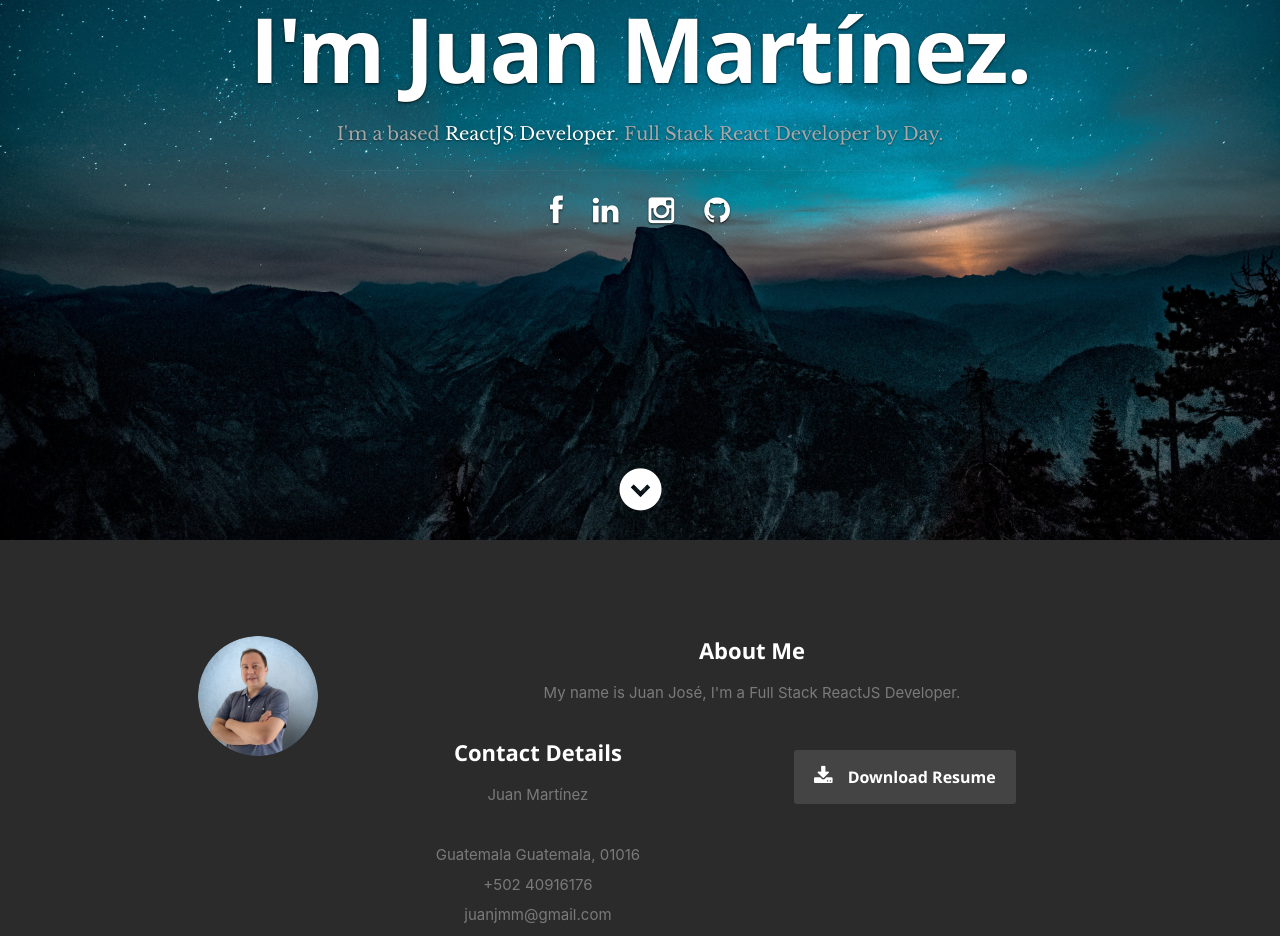
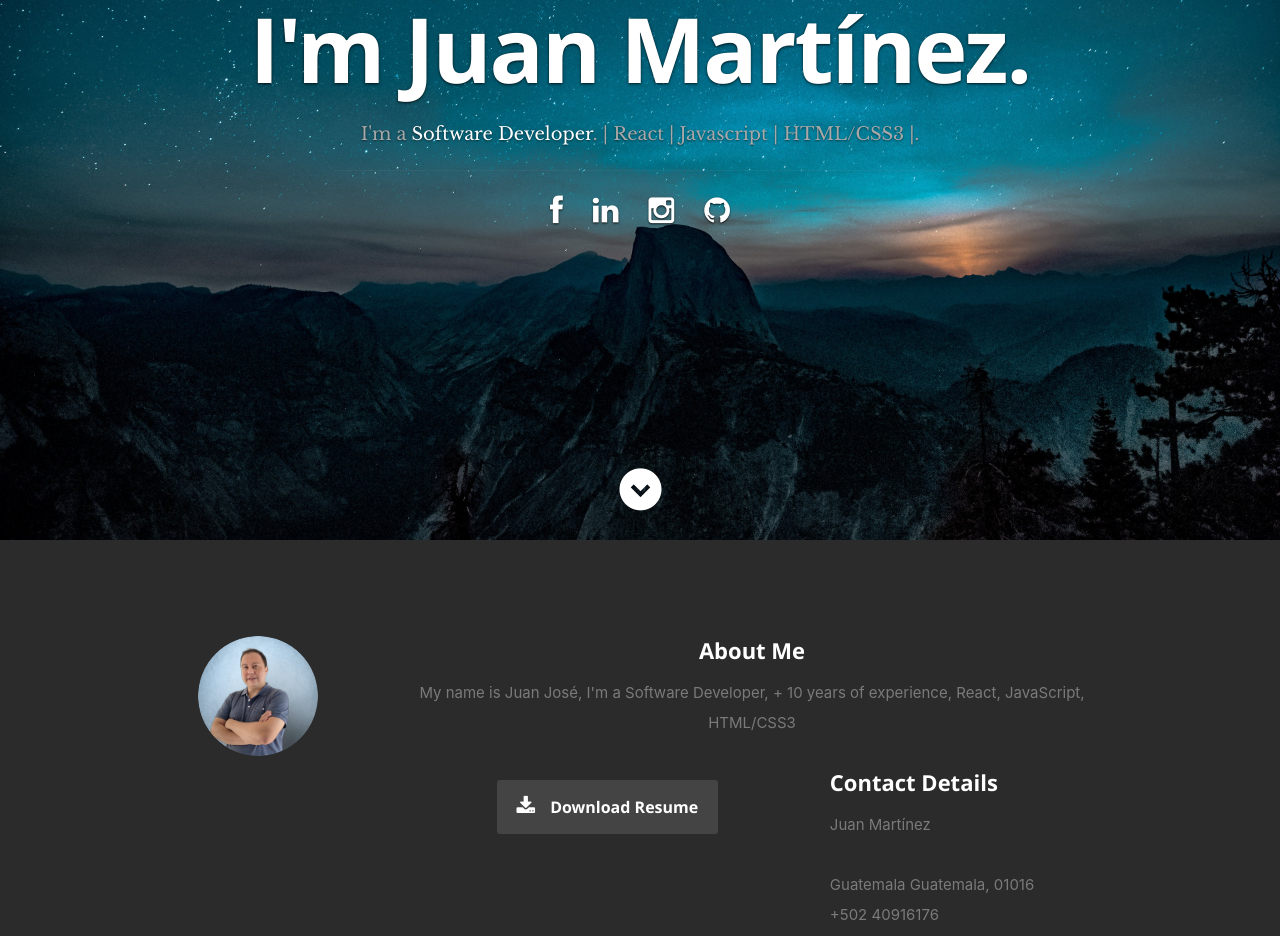
Before and after one commit to juanjmartinez/portfolio, a React (Create React App) app: page / in a window 1280 px wide. Shown: the part 260-1196 px from the top of the page. Built offline with nearby package versions, Linux system fonts and the light colour scheme.

Commit message:
Change in profile

```diff
--- a/public/assets/data/resumeData.json
+++ b/public/assets/data/resumeData.json
@@ -1,10 +1,10 @@
 {
   "main": {
     "name": "Juan Martínez",
-    "occupation": "ReactJS Developer",
-    "description": "Full Stack React Developer by Day",
+    "occupation": "Software Developer",
+    "description": "| React | Javascript | HTML/CSS3 |",
     "image": "profile-picture.png",
-    "bio": "My name is Juan José, I'm a Full Stack ReactJS Developer.",
+    "bio": "My name is Juan José, I'm a Software Developer, + 10 years of experience, React, JavaScript, HTML/CSS3",
     "contactmessage": "Get in touch with me to receive further details, get coached or anything else.",
     "email": "juanjmm@gmail.com",
     "phone": "+502 40916176",
@@ -14,8 +14,8 @@
       "state": "Guatemala",
       "zip": "01016"
     },
-    "website": "http://www.timbakerdev.com",
-    "resumedownload": "http://timbakerdev.com",
+    "website": "http://www.juanjose-martinez.com",
+    "resumedownload": "Juan_Jose_Martinez.pdf",
     "social": [
       {
         "name": "facebook",
--- a/src/Components/About.js
+++ b/src/Components/About.js
@@ -37,12 +37,18 @@ const About = ({ data }) => {
                 </div>
                 <div className="nine columns main-col">
 
-                    <h2>About Me</h2>
+                    <h2 style={{textAlign: 'center'}}>About Me</h2>
 
                     <p className='address'>{main.bio}</p>
 
+                    <div className="columns download">
+                            <p>
+                                <a href="data/Juan_Jose_Martinez.pdf" className="button" target="_blank"><i className="fa fa-download"></i>Download Resume</a>
+                            </p>
+                        </div>
+
                     <div className="row">
-                        <div className="columns contact-details">
+                        <div className="columns contact-details" style={{textAlign: 'left'}}>
                             <h2>Contact Details</h2>
                             <p className="address">
                                 <span>{main.name}</span><br />
@@ -53,11 +59,7 @@ const About = ({ data }) => {
                                 <span>{main.email}</span>
                             </p>
                         </div>
-                        <div className="columns download">
-                            <p>
-                                <a href={main.resumeDownload} className="button"><i className="fa fa-download"></i>Download Resume</a>
-                            </p>
-                        </div>
+
                     </div>
                 </div>
             </div>
--- a/src/Components/Footer.js
+++ b/src/Components/Footer.js
@@ -23,12 +23,7 @@ const Footer = ({ data }) => {
                     </ul>
 
                     <ul>
-                        <li>Modified with love by the Clever Programmer team ♥️</li>
-                    </ul>
-
-                    <ul className="copyright">
-                        <li>&copy; All credit goes to Tim Baker - Copyright 2017 Tim Baker</li>
-                        <li>Design by <a title="Styleshout" href="http://www.styleshout.com/">Styleshout</a></li>
+                        <li></li>
                     </ul>
 
                 </div>
--- a/src/Components/Header.js
+++ b/src/Components/Header.js
@@ -40,7 +40,7 @@ const Header = ({ data }) => {
             <div className="row banner">
                 <div className="banner-text">
                     <h1 className="responsive-headline">I'm {main.name}.</h1>
-                    <h3>I'm a {main.city} based <span>{main.occupation}</span>. {main.description}.</h3>
+                    <h3>I'm a <span>{main.occupation}</span>. {main.description}.</h3>
                     <hr />
                     <ul className="social">
                         {main.networks}
```
Also changed, not shown: public/images/profile-picture2.jpg (added), 1 other file (tests, documents, lock files or other folders).
